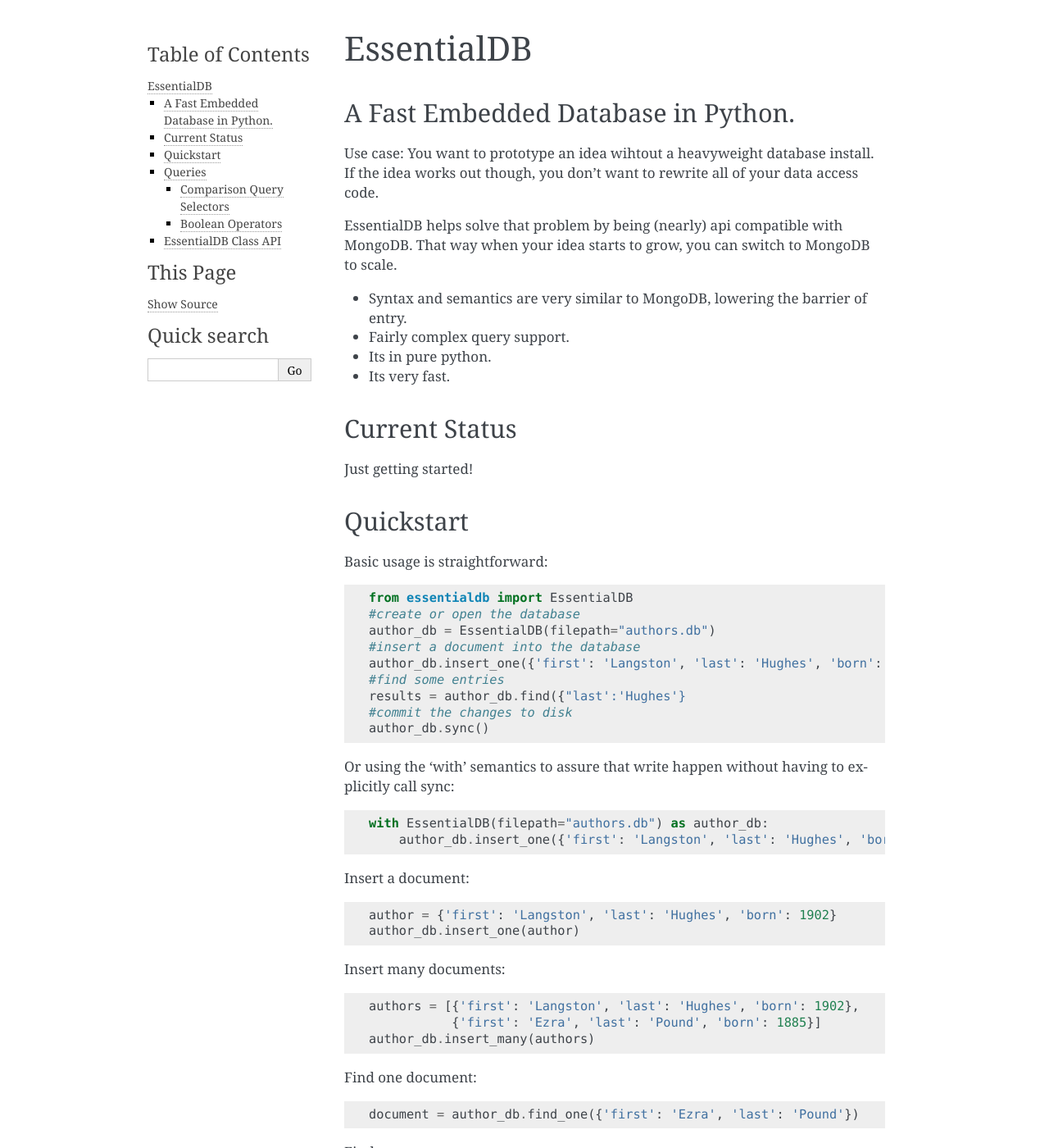
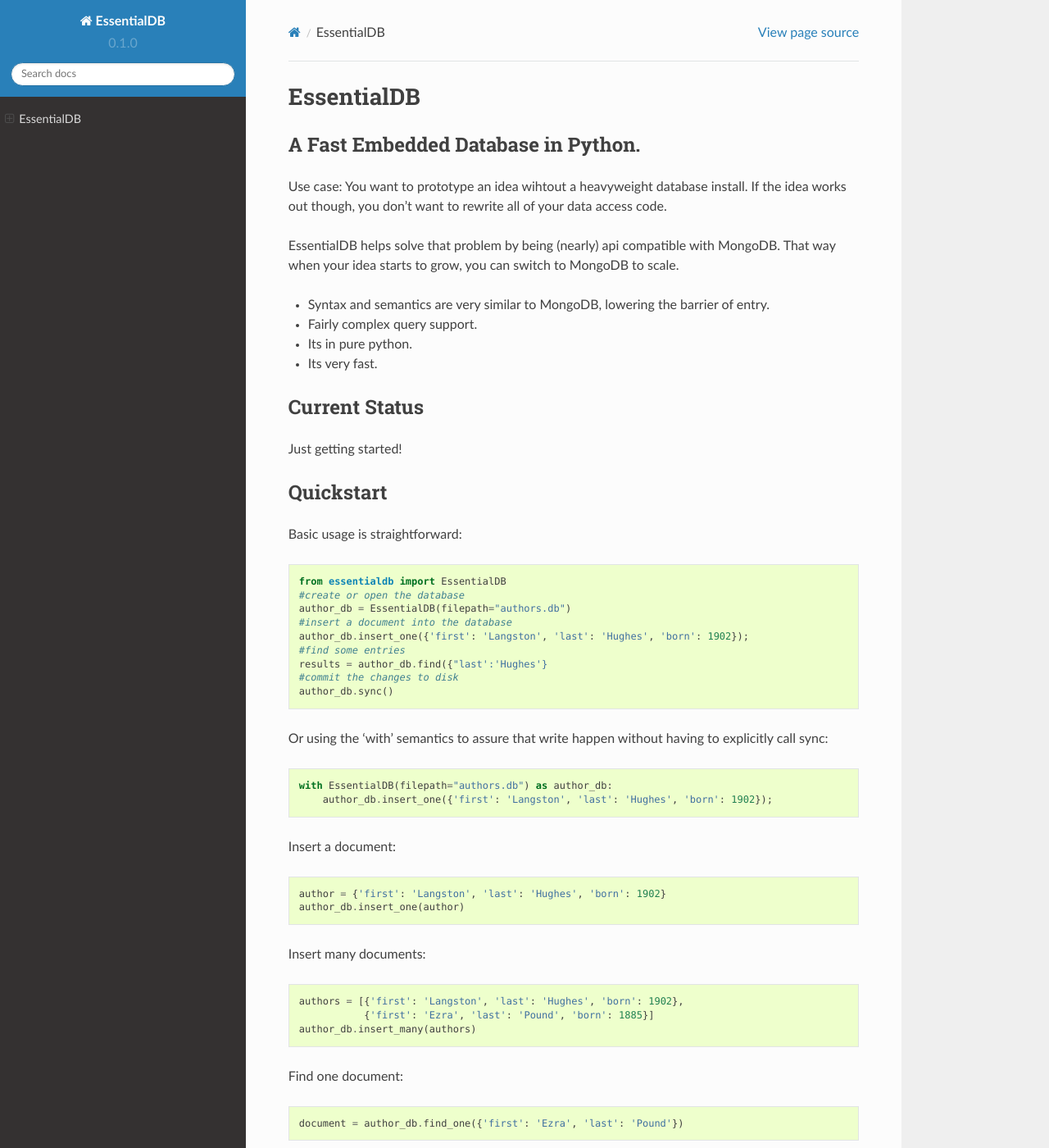
Before and after one commit to shane-mason/essentialdb, a Sphinx documentation site: the page built from docs/index.rst, in a window 1280 px wide and 1400 px high. Shown: the whole window at 82% size. Built offline with Sphinx 7.4.7 and the Read the Docs theme 2.0.0, drawn with Linux system fonts in a browser that asks for light colours; some of the changed text lies outside the part shown.

Commit message:
Updated docs to use readthedocs theme

```diff
--- a/docs/conf.py
+++ b/docs/conf.py
@@ -122,7 +122,12 @@
 # The theme to use for HTML and HTML Help pages.  See the documentation for
 # a list of builtin themes.
 #
-html_theme = 'alabaster'
+
+import sphinx_rtd_theme
+
+html_theme = "sphinx_rtd_theme"
+
+html_theme_path = [sphinx_rtd_theme.get_html_theme_path()]
 
 # Theme options are theme-specific and customize the look and feel of a theme
 # further.  For a list of options available for each theme, see the
```
Also changed, not shown: README.rst (+8 -8 lines).
